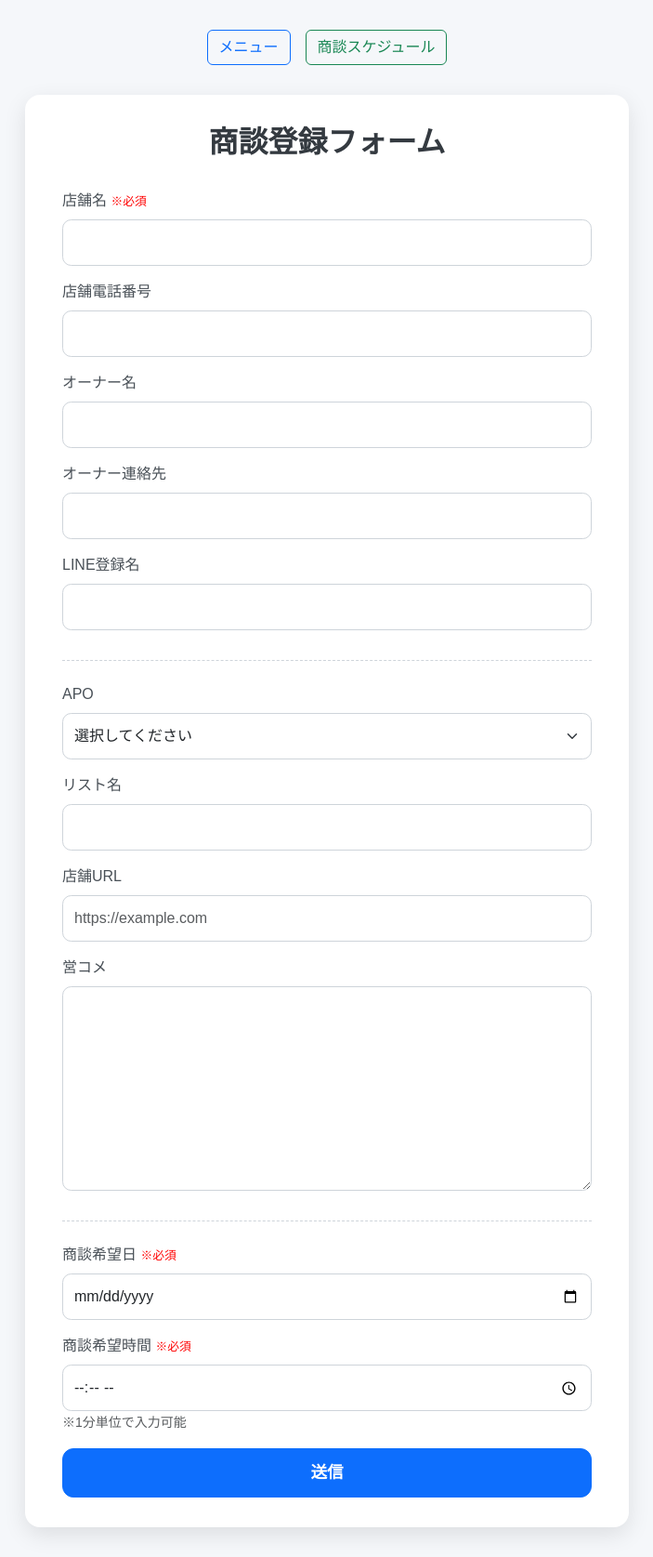
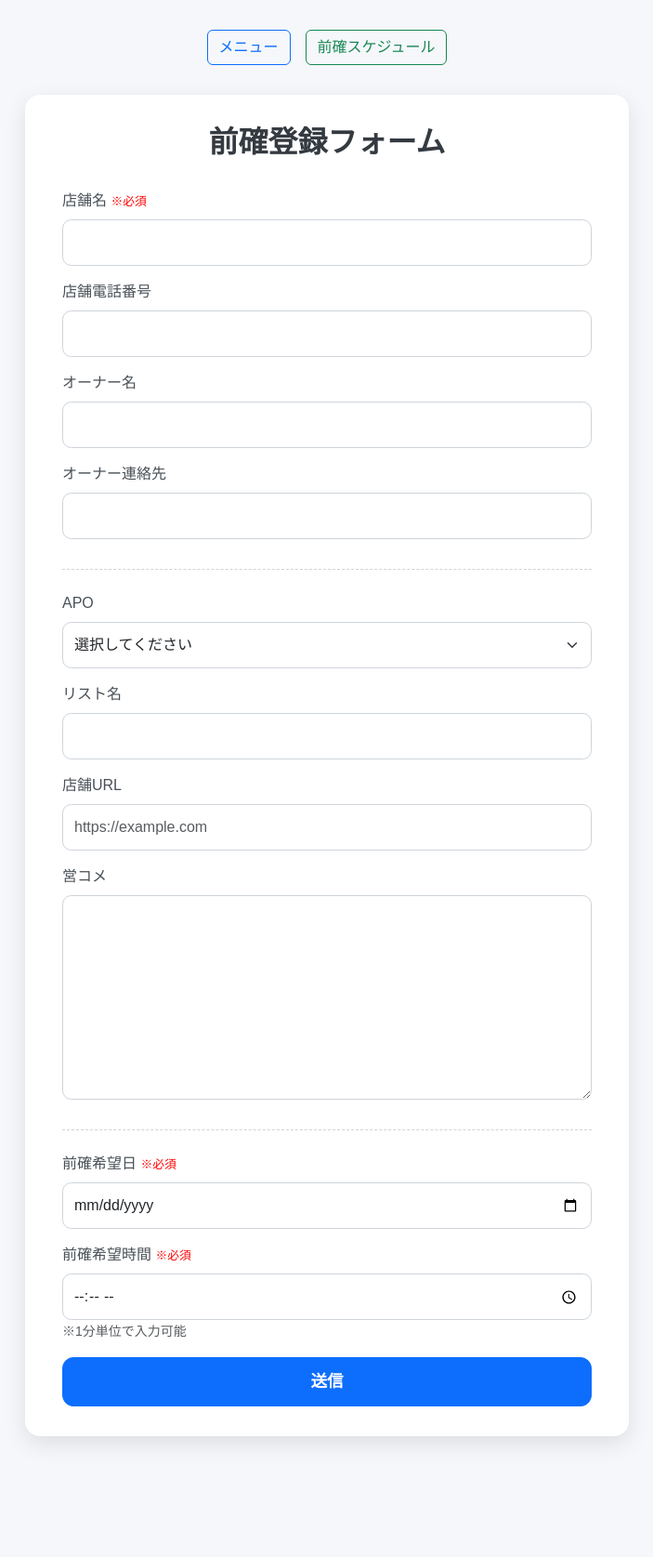
Before and after one commit to 6hfu/giftsf, a Flask app: template templates/corporateform.html in a window 1280 px wide. Shown: the whole page at 93% size, without its empty margins (288-991 px from the left). After the commit the page ends 1553 px from the top, so only its background shows below. Run offline with Flask 3, Linux system fonts and the light colour scheme; the template is opened without the code that fills it, so the values that code supplies are empty.

Commit message:
Update corporateform.html

```diff
--- a/templates/corporateform.html
+++ b/templates/corporateform.html
@@ -3,7 +3,7 @@
 <head>
 <meta charset="UTF-8">
 <meta name="viewport" content="width=device-width, initial-scale=1.0">
-<title>商談登録フォーム</title>
+<title>前確登録フォーム</title>
 <link href="https://cdn.jsdelivr.net/npm/bootstrap@5.3.2/dist/css/bootstrap.min.css" rel="stylesheet">
 
 <style>
@@ -86,11 +86,11 @@
 
 <div class="nav-buttons">
     <a href="https://giftsf.onrender.com/menu_page" class="btn btn-outline-primary">メニュー</a>
-    <a href="https://giftsf.onrender.com/schedule" class="btn btn-outline-success">商談スケジュール</a>
+    <a href="https://giftsf.onrender.com/schedule" class="btn btn-outline-success">前確スケジュール</a>
 </div>
 
 <div class="form-container">
-    <h2>商談登録フォーム</h2>
+    <h2>前確登録フォーム</h2>
 
     <form id="appointmentForm" method="POST" action="{{ url_for('corporateform_submit') }}">
 
@@ -120,11 +120,6 @@
             <input type="tel" class="form-control" id="Field328__c" name="Field328__c">
         </div>
 
-        <!-- LINE登録名 ★追加 -->
-        <div class="mb-3">
-            <label for="FieldLINE__c" class="form-label">LINE登録名</label>
-            <input type="text" class="form-control" id="Field358__c" name="Field358__c">
-        </div>
 
 
         <div class="section-divider"></div>
@@ -169,18 +164,18 @@
 
         <div class="section-divider"></div>
 
-        <!-- 商談希望日 -->
+        <!-- 前確希望日 -->
         <div class="mb-3">
             <label for="Field24__c" class="form-label">
-                商談希望日 <span class="text-danger-small">※必須</span>
+                前確希望日 <span class="text-danger-small">※必須</span>
             </label>
             <input type="date" class="form-control" id="Field24__c" name="Field24__c" required>
         </div>
 
-        <!-- 商談希望時間 -->
+        <!-- 前確希望時間 -->
         <div class="mb-3">
             <label for="Field25__c" class="form-label">
-                商談希望時間 <span class="text-danger-small">※必須</span>
+                前確希望時間 <span class="text-danger-small">※必須</span>
             </label>
             <input
                 type="time"
```
